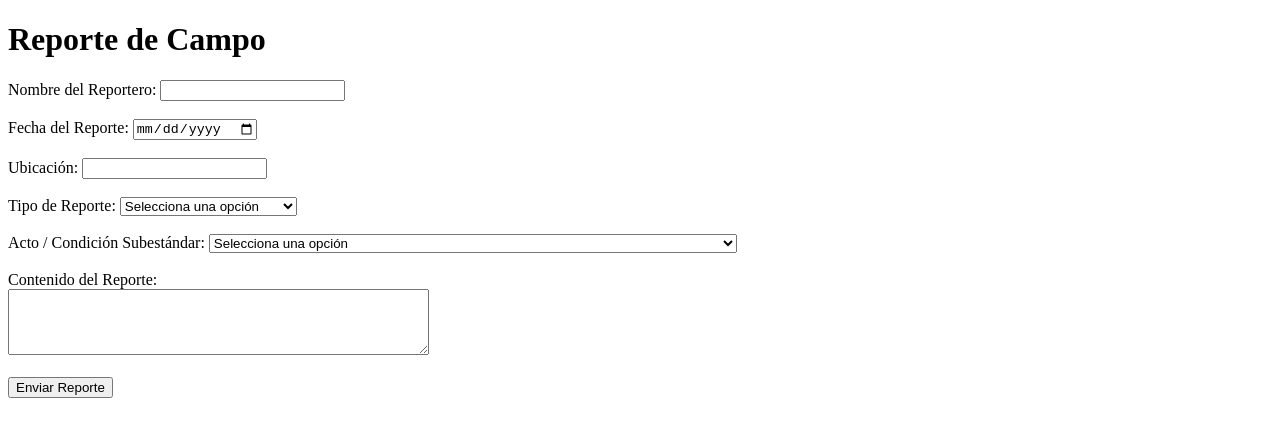
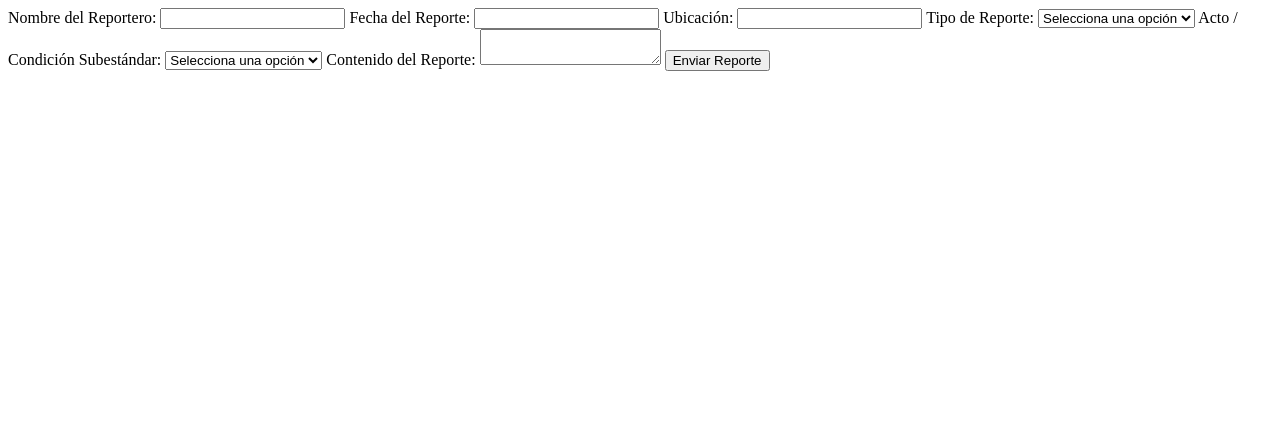
Before and after one commit to RACS-AJANI/RACSAJANI, a plain HTML site: page index.html in a window 1280 px wide. Drawn offline with Linux system fonts and the light colour scheme.

Commit message:
Add files via upload

```diff
--- a/index.html
+++ b/index.html
@@ -1,38 +1,27 @@
-<!DOCTYPE html>
-<html lang="es">
-<head>
-    <meta charset="UTF-8">
-    <meta name="viewport" content="width=device-width, initial-scale=1.0">
-    <title>Reporte de Campo</title>
-    <link rel="stylesheet" href="styles.css">
-</head>
-<body>
+<form action="https://script.google.com/macros/s/AKfycbxfHKVlgC9yq-8tTRKPmunWuHPuUhdWEFg8H3jC9kvdW1MgcEC4Y7DREJf9MHzfcTAjgA/exec" method="post">
 
-    <h1>Reporte de Campo</h1>
+    <label>Nombre del Reportero:</label>
+    <input type="text" name="nombre_reportero">
 
-    <form>
-        <label for="nombreReportero">Nombre del Reportero:</label>
-        <input type="text" id="nombreReportero" name="nombreReportero"><br><br>
+    <label>Fecha del Reporte:</label>
+    <input type="text" name="fecha_reporte">
 
-        <label for="fechaReporte">Fecha del Reporte:</label>
-        <input type="date" id="fechaReporte" name="fechaReporte"><br><br>
+    <label>Ubicación:</label>
+    <input type="text" name="ubicacion">
 
-        <label for="ubicacion">Ubicación:</label>
-        <input type="text" id="ubicacion" name="ubicacion"><br><br>
+    <label>Tipo de Reporte:</label>
+    <select name="tipo_reporte">
+        <option>Selecciona una opción</option>
+        </select>
 
-        <label for="tipoReporteSelect">Tipo de Reporte:</label>
-        <select id="tipoReporteSelect" name="tipoReporte"></select><br><br>
+    <label>Acto / Condición Subestándar:</label>
+    <select name="acto_condicion">
+        <option>Selecciona una opción</option>
+        </select>
 
-        <label for="actoCondicionSelect">Acto / Condición Subestándar:</label>
-        <select id="actoCondicionSelect" name="actoCondicion"></select><br><br>
+    <label>Contenido del Reporte:</label>
+    <textarea name="contenido_reporte"></textarea>
 
-        <label for="contenidoReporte">Contenido del Reporte:</label><br>
-        <textarea id="contenidoReporte" name="contenidoReporte" rows="4" cols="50"></textarea><br><br>
+    <button type="submit">Enviar Reporte</button>
 
-        <button type="submit">Enviar Reporte</button>
-    </form>
-
-    <script src="script.js"></script>
-
-</body>
-</html>
+</form>
```
